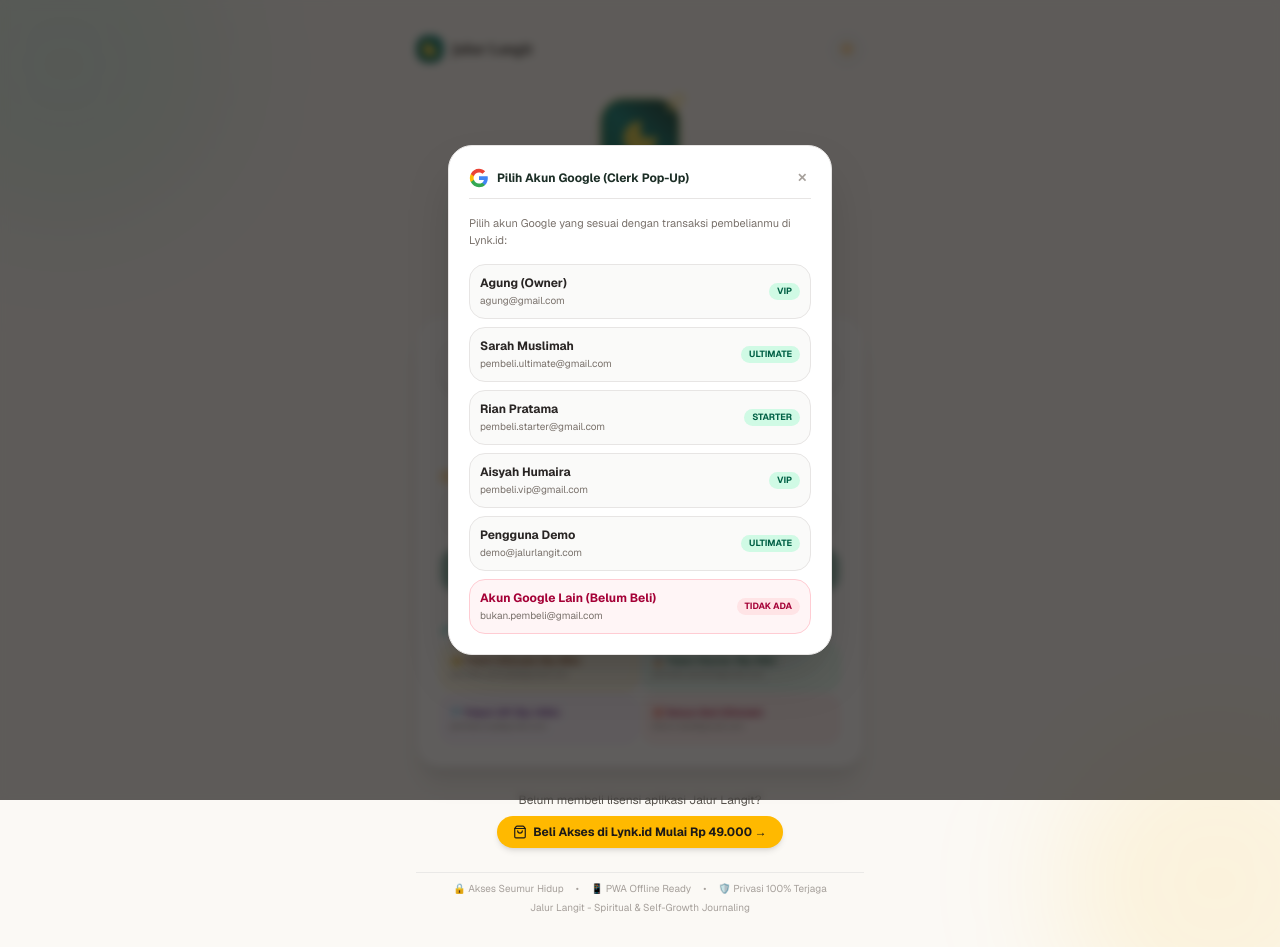
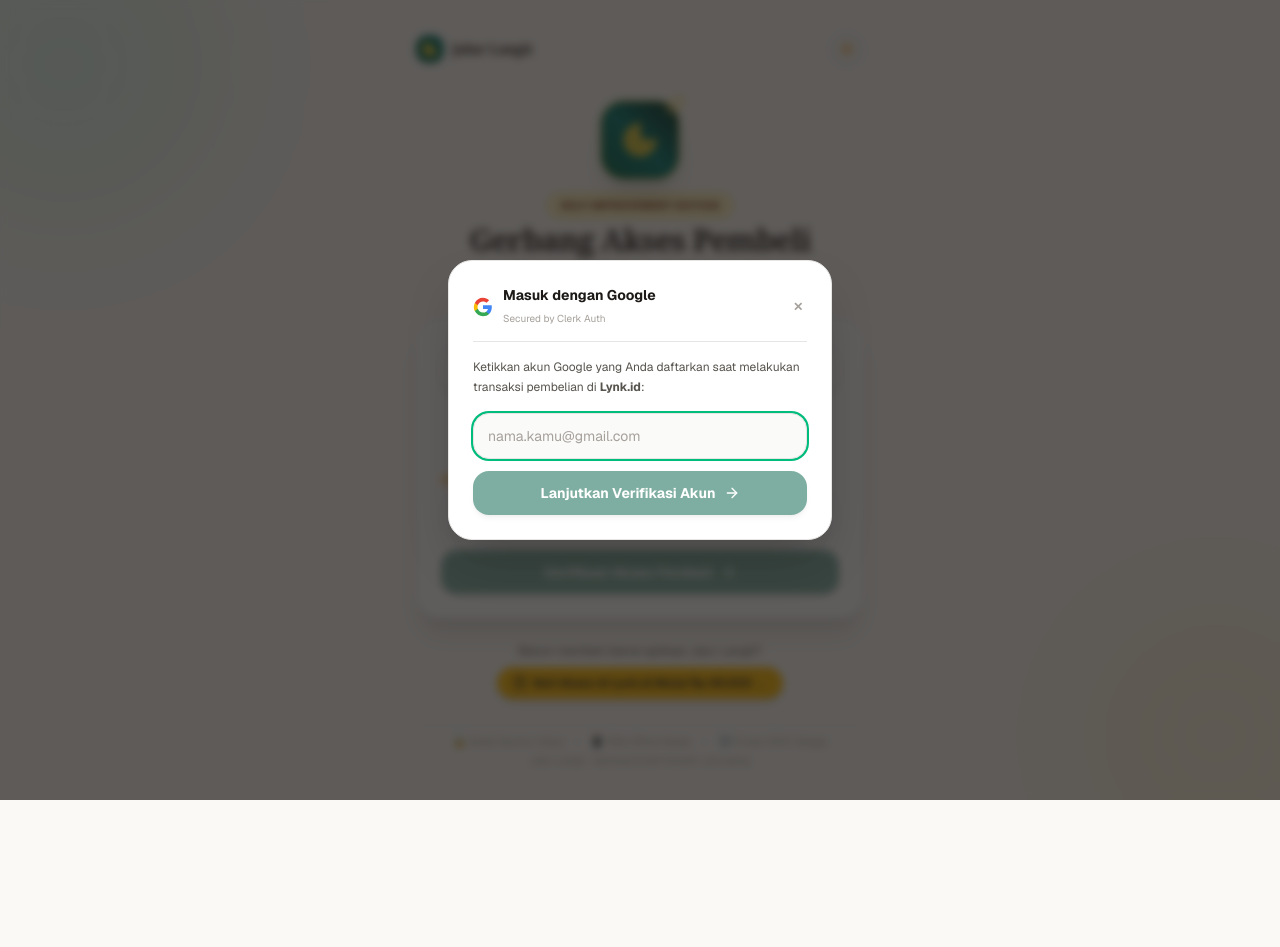
Before and after one commit to wildanishaq31-spec/jalur-langit-app, a Next.js app: page / in a window 1280 px wide. Both pictures are taken after a click on the button "Masuk dengan Google". After the commit the page ends 800 px from the top, so only its background shows below. Built offline with nearby package versions, Linux system fonts and the light colour scheme.

Commit message:
refactor(auth): remove demo test chips to keep login strictly exclusive and secure

```diff
--- a/src/components/auth/LoginPage.tsx
+++ b/src/components/auth/LoginPage.tsx
@@ -6,32 +6,26 @@ import {
   Sparkles,
   ShieldCheck,
   ShieldAlert,
-  CheckCircle2,
   ArrowRight,
   Sun,
-  Lock,
   HelpCircle,
-  ExternalLink,
   Mail,
-  UserCheck,
-  RefreshCw,
   ShoppingBag
 } from 'lucide-react';
 import { useAuthStore } from '@/store/useAuthStore';
 import { useJalurLangitStore } from '@/store/useJalurLangitStore';
-import { TIER_CONFIG } from '@/types/auth';
 
 export const LoginPage: React.FC = () => {
   const {
     loginWithEmail,
     authError,
     deniedEmailAttempt,
-    clearAuthError,
-    whitelist
+    clearAuthError
   } = useAuthStore();
   const { appTheme, toggleTheme } = useJalurLangitStore();
 
   const [inputEmail, setInputEmail] = useState('');
+  const [googleEmailInput, setGoogleEmailInput] = useState('');
   const [isGoogleModalOpen, setIsGoogleModalOpen] = useState(false);
 
   const handleSubmit = (e: React.FormEvent) => {
@@ -40,10 +34,12 @@ export const LoginPage: React.FC = () => {
     loginWithEmail(inputEmail.trim());
   };
 
-  const handleSelectDemoAccount = (email: string) => {
-    setInputEmail(email);
-    loginWithEmail(email);
+  const handleGoogleSubmit = (e: React.FormEvent) => {
+    e.preventDefault();
+    if (!googleEmailInput.trim()) return;
     setIsGoogleModalOpen(false);
+    loginWithEmail(googleEmailInput.trim());
+    setGoogleEmailInput('');
   };
 
   return (
@@ -176,59 +172,6 @@ export const LoginPage: React.FC = () => {
             </button>
           </form>
 
-          {/* 3. Section Simulasi Demo Pengujian */}
-          <div className="pt-2 border-t border-stone-200/60 dark:border-emerald-900/40 space-y-2">
-            <div className="flex items-center justify-between text-[10px] text-stone-500 font-bold">
-              <span>🧪 Mode Pengujian (Klik untuk Coba Akses):</span>
-            </div>
-
-            <div className="grid grid-cols-2 gap-1.5">
-              <button
-                type="button"
-                onClick={() => handleSelectDemoAccount('pembeli.ultimate@gmail.com')}
-                className="p-2 rounded-xl bg-amber-50 dark:bg-amber-950/40 border border-amber-200 dark:border-amber-900/60 text-left hover:scale-[1.02] transition-all"
-              >
-                <div className="text-[10px] font-bold text-amber-900 dark:text-amber-300">
-                  👑 Paket Ultimate (Rp 89k)
-                </div>
-                <div className="text-[9px] text-stone-500 truncate">pembeli.ultimate@gmail.com</div>
-              </button>
-
-              <button
-                type="button"
-                onClick={() => handleSelectDemoAccount('pembeli.starter@gmail.com')}
-                className="p-2 rounded-xl bg-emerald-50 dark:bg-emerald-950/40 border border-emerald-200 dark:border-emerald-900/60 text-left hover:scale-[1.02] transition-all"
-              >
-                <div className="text-[10px] font-bold text-emerald-900 dark:text-emerald-300">
-                  🥉 Paket Starter (Rp 49k)
-                </div>
-                <div className="text-[9px] text-stone-500 truncate">pembeli.starter@gmail.com</div>
-              </button>
-
-              <button
-                type="button"
-                onClick={() => handleSelectDemoAccount('pembeli.vip@gmail.com')}
-                className="p-2 rounded-xl bg-purple-50 dark:bg-purple-950/40 border border-purple-200 dark:border-purple-900/60 text-left hover:scale-[1.02] transition-all"
-              >
-                <div className="text-[10px] font-bold text-purple-900 dark:text-purple-300">
-                  💎 Paket VIP (Rp 149k)
-                </div>
-                <div className="text-[9px] text-stone-500 truncate">pembeli.vip@gmail.com</div>
-              </button>
-
-              <button
-                type="button"
-                onClick={() => handleSelectDemoAccount('belum.beli@gmail.com')}
-                className="p-2 rounded-xl bg-rose-50 dark:bg-rose-950/40 border border-rose-200 dark:border-rose-900/60 text-left hover:scale-[1.02] transition-all"
-              >
-                <div className="text-[10px] font-bold text-rose-800 dark:text-rose-300">
-                  ❌ Belum Beli (Ditolak)
-                </div>
-                <div className="text-[9px] text-stone-500 truncate">belum.beli@gmail.com</div>
-              </button>
-            </div>
-          </div>
-
         </div>
 
         {/* Footer Link Pembelian Lynk.id */}
@@ -262,66 +205,57 @@ export const LoginPage: React.FC = () => {
         <p>Jalur Langit - Spiritual & Self-Growth Journaling</p>
       </footer>
 
-      {/* POPUP MODAL: SIMULASI CLERK GOOGLE AUTH SELECTION */}
+      {/* POPUP MODAL: CLERK GOOGLE AUTH DIALOG */}
       {isGoogleModalOpen && (
         <div className="fixed inset-0 z-50 flex items-center justify-center p-4 bg-stone-900/70 backdrop-blur-xs animate-fade-in">
-          <div className="w-full max-w-sm rounded-3xl bg-white dark:bg-[#0c1813] border border-stone-200 dark:border-emerald-800 p-5 space-y-4 shadow-2xl">
-            <div className="flex items-center justify-between pb-2 border-b border-stone-200 dark:border-emerald-800">
-              <div className="flex items-center gap-2">
-                <svg className="w-5 h-5" viewBox="0 0 24 24">
+          <div className="w-full max-w-sm rounded-3xl bg-white dark:bg-[#0c1813] border border-stone-200 dark:border-emerald-800 p-6 space-y-4 shadow-2xl">
+            <div className="flex items-center justify-between pb-3 border-b border-stone-200 dark:border-emerald-800">
+              <div className="flex items-center gap-2.5">
+                <svg className="w-5 h-5 shrink-0" viewBox="0 0 24 24">
                   <path fill="#4285F4" d="M22.56 12.25c0-.78-.07-1.53-.2-2.25H12v4.26h5.92c-.26 1.37-1.04 2.53-2.21 3.31v2.77h3.57c2.08-1.92 3.28-4.74 3.28-8.09z"/>
                   <path fill="#34A853" d="M12 23c2.97 0 5.46-.98 7.28-2.66l-3.57-2.77c-.98.66-2.23 1.06-3.71 1.06-2.86 0-5.29-1.93-6.16-4.53H2.18v2.84C3.99 20.53 7.7 23 12 23z"/>
                   <path fill="#FBBC05" d="M5.84 14.09c-.22-.66-.35-1.36-.35-2.09s.13-1.43.35-2.09V7.06H2.18C1.43 8.55 1 10.22 1 12s.43 3.45 1.18 4.94l2.85-2.22.81-.63z"/>
                   <path fill="#EA4335" d="M12 5.38c1.62 0 3.06.56 4.21 1.64l3.15-3.15C17.45 2.09 14.97 1 12 1 7.7 1 3.99 3.47 2.18 7.06l3.66 2.84c.87-2.6 3.3-4.52 6.16-4.52z"/>
                 </svg>
-                <span className="font-bold text-xs">Pilih Akun Google (Clerk Pop-Up)</span>
+                <div>
+                  <h4 className="font-bold text-xs sm:text-sm text-stone-900 dark:text-stone-100">
+                    Masuk dengan Google
+                  </h4>
+                  <span className="text-[10px] text-stone-400">Secured by Clerk Auth</span>
+                </div>
               </div>
               <button
                 onClick={() => setIsGoogleModalOpen(false)}
-                className="text-stone-400 hover:text-stone-700 dark:hover:text-stone-200 text-xs font-bold p-1"
+                className="text-stone-400 hover:text-stone-700 dark:hover:text-stone-200 text-xs font-bold p-1 rounded-lg"
               >
                 ✕
               </button>
             </div>
 
-            <p className="text-[11px] text-stone-500">
-              Pilih akun Google yang sesuai dengan transaksi pembelianmu di Lynk.id:
+            <p className="text-xs text-stone-600 dark:text-stone-400 leading-relaxed">
+              Ketikkan akun Google yang Anda daftarkan saat melakukan transaksi pembelian di <b>Lynk.id</b>:
             </p>
 
-            <div className="space-y-2">
-              {whitelist.map((buyer) => (
-                <button
-                  key={buyer.email}
-                  onClick={() => handleSelectDemoAccount(buyer.email)}
-                  className="w-full p-2.5 rounded-2xl bg-stone-50 dark:bg-emerald-950/60 hover:bg-emerald-50 dark:hover:bg-emerald-900/60 border border-stone-200 dark:border-emerald-800 text-left flex items-center justify-between transition-all"
-                >
-                  <div className="space-y-0.5">
-                    <div className="text-xs font-bold text-stone-800 dark:text-stone-200">
-                      {buyer.name}
-                    </div>
-                    <div className="text-[10px] text-stone-500">{buyer.email}</div>
-                  </div>
-                  <span className="text-[9px] font-bold px-2 py-0.5 rounded-full bg-emerald-100 text-emerald-800 dark:bg-emerald-900 dark:text-emerald-300">
-                    {buyer.tier.toUpperCase()}
-                  </span>
-                </button>
-              ))}
+            <form onSubmit={handleGoogleSubmit} className="space-y-3">
+              <input
+                type="email"
+                required
+                autoFocus
+                value={googleEmailInput}
+                onChange={(e) => setGoogleEmailInput(e.target.value)}
+                placeholder="nama.kamu@gmail.com"
+                className="w-full px-3.5 py-3 rounded-2xl bg-stone-50 dark:bg-emerald-950/80 border border-stone-200 dark:border-emerald-800 focus:outline-none focus:ring-2 focus:ring-emerald-500 text-xs sm:text-sm text-stone-900 dark:text-stone-100 placeholder:text-stone-400 transition-all"
+              />
 
               <button
-                onClick={() => handleSelectDemoAccount('bukan.pembeli@gmail.com')}
-                className="w-full p-2.5 rounded-2xl bg-rose-50/70 dark:bg-rose-950/40 hover:bg-rose-100 dark:hover:bg-rose-950/70 border border-rose-200 dark:border-rose-900 text-left flex items-center justify-between transition-all"
+                type="submit"
+                disabled={!googleEmailInput.trim()}
+                className="w-full py-3 px-4 rounded-2xl bg-emerald-800 hover:bg-emerald-700 text-white font-bold text-xs sm:text-sm shadow-md transition-all active:scale-95 disabled:opacity-50 flex items-center justify-center gap-2"
               >
-                <div className="space-y-0.5">
-                  <div className="text-xs font-bold text-rose-800 dark:text-rose-300">
-                    Akun Google Lain (Belum Beli)
-                  </div>
-                  <div className="text-[10px] text-stone-500">bukan.pembeli@gmail.com</div>
-                </div>
-                <span className="text-[9px] font-bold px-2 py-0.5 rounded-full bg-rose-100 text-rose-800 dark:bg-rose-900 dark:text-rose-200">
-                  TIDAK ADA
-                </span>
+                <span>Lanjutkan Verifikasi Akun</span>
+                <ArrowRight className="w-4 h-4" />
               </button>
-            </div>
+            </form>
           </div>
         </div>
       )}
```
Also changed, not shown: 1 other file (tests, documents, lock files or other folders).
